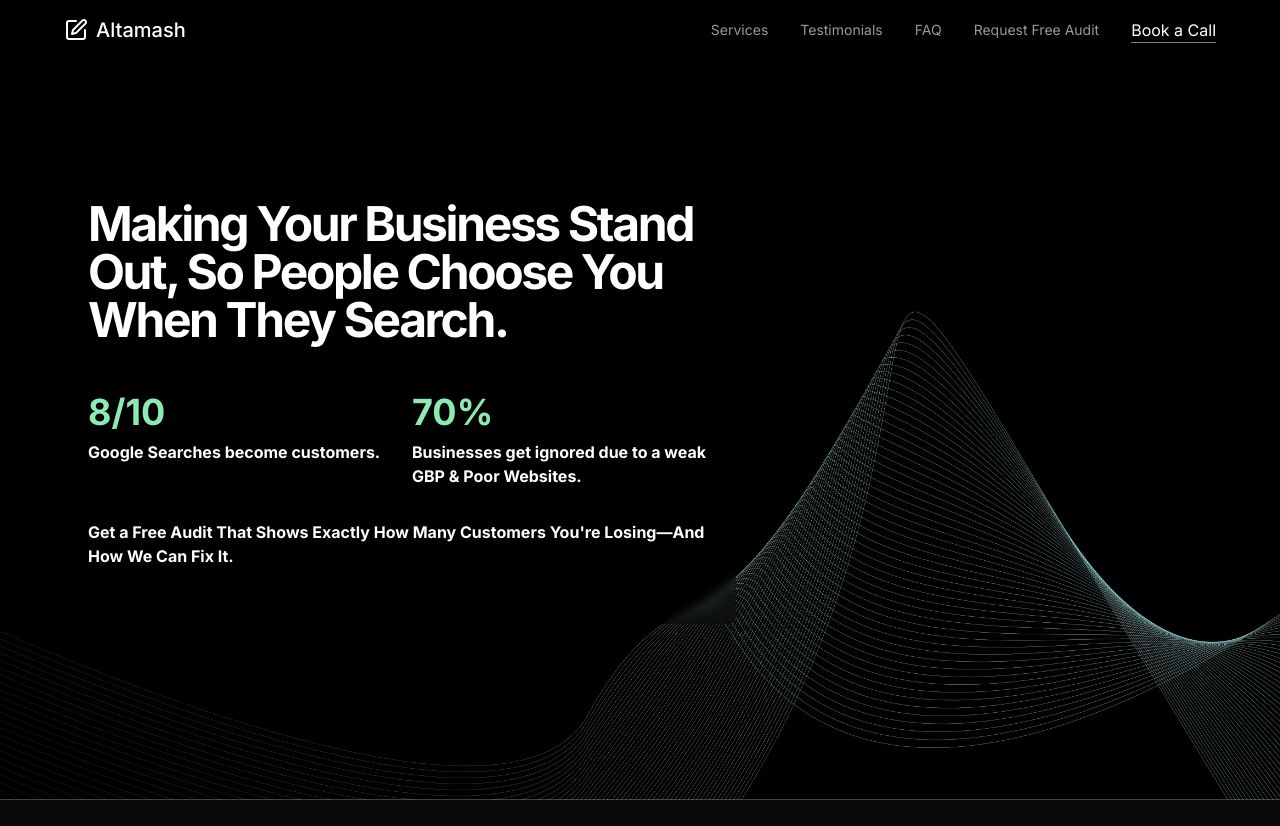
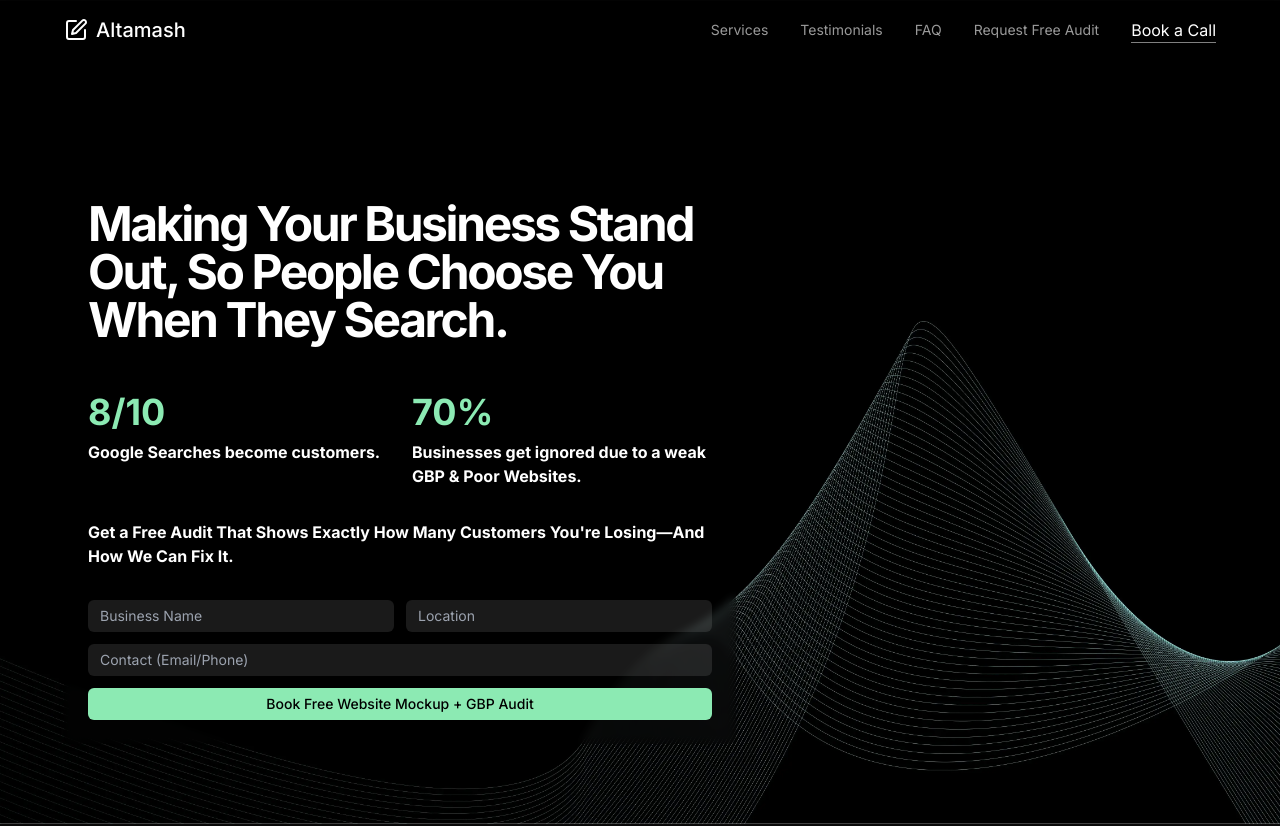
Before and after one commit to altamashh53/portfoliosite, a React (Vite) app: page / in a window 1280 px wide. Shown: the top 826 px of the page. Built offline with nearby package versions, Linux system fonts and the light colour scheme.

Commit message:
final form claude

```diff
--- a/src/components/ContactForm/ContactForm.tsx
+++ b/src/components/ContactForm/ContactForm.tsx
@@ -35,8 +35,15 @@ const ContactForm: React.FC = () => {
       try {
         // Get the form element
         const form = e.target as HTMLFormElement;
-        // Submit the form normally - Netlify will handle it
-        form.submit();
+
+        // Create form data for submission
+        const formElement = new FormData(form);
+
+        // Submit the form to Netlify
+        await fetch("/", {
+          method: "POST",
+          body: formElement
+        });
 
         // Show success message
         setShowSuccess(true);
@@ -44,8 +51,8 @@ const ContactForm: React.FC = () => {
         // Reset form
         setFormData({ businessName: "", location: "", contact: "" });
 
-        // Hide success message after 3 seconds
-        setTimeout(() => setShowSuccess(false), 3000);
+        // Hide success message after 5 seconds
+        setTimeout(() => setShowSuccess(false), 5000);
       } catch (error) {
         console.error("Form submission error:", error);
       } finally {
@@ -65,7 +72,7 @@ const ContactForm: React.FC = () => {
         onSubmit={handleSubmit}
         className="w-full space-y-3"
         name="contact"
-        netlify
+        netlify="true"
         netlify-honeypot="bot-field"
       >
         <input type="hidden" name="form-name" value="contact" />
@@ -73,10 +80,116 @@ const ContactForm: React.FC = () => {
           <input name="bot-field" />
         </div>
 
-        {/* Rest of your form fields remain the same */}
+        <div className="grid grid-cols-2 gap-3">
+          <div className="relative">
+            <input
+              type="text"
+              id="businessName"
+              name="businessName"
+              placeholder="Business Name"
+              maxLength={50}
+              required
+              className="w-full px-3 py-1.5 text-sm bg-white bg-opacity-10 rounded-md text-white placeholder-gray-400 focus:outline-none focus:ring-2 focus:ring-[#8CEAB3]"
+              value={formData.businessName}
+              onChange={(e) =>
+                setFormData({ ...formData, businessName: e.target.value })
+              }
+              aria-invalid={!!errors.businessName}
+            />
+            {errors.businessName && (
+              <p className="absolute -bottom-4 left-0 text-xs text-red-400">
+                {errors.businessName}
+              </p>
+            )}
+          </div>
 
-        {/* Success message remains the same */}
+          <div className="relative">
+            <input
+              type="text"
+              id="location"
+              name="location"
+              placeholder="Location"
+              required
+              className="w-full px-3 py-1.5 text-sm bg-white bg-opacity-10 rounded-md text-white placeholder-gray-400 focus:outline-none focus:ring-2 focus:ring-[#8CEAB3]"
+              value={formData.location}
+              onChange={(e) =>
+                setFormData({ ...formData, location: e.target.value })
+              }
+              aria-invalid={!!errors.location}
+            />
+            {errors.location && (
+              <p className="absolute -bottom-4 left-0 text-xs text-red-400">
+                {errors.location}
+              </p>
+            )}
+          </div>
+        </div>
+
+        <div className="relative">
+          <input
+            type="text"
+            id="contact"
+            name="contact"
+            placeholder="Contact (Email/Phone)"
+            required
+            className="w-full px-3 py-1.5 text-sm bg-white bg-opacity-10 rounded-md text-white placeholder-gray-400 focus:outline-none focus:ring-2 focus:ring-[#8CEAB3]"
+            value={formData.contact}
+            onChange={(e) =>
+              setFormData({ ...formData, contact: e.target.value })
+            }
+            aria-invalid={!!errors.contact}
+          />
+          {errors.contact && (
+            <p className="absolute -bottom-4 left-0 text-xs text-red-400">
+              {errors.contact}
+            </p>
+          )}
+        </div>
+
+        <motion.button
+          whileHover={{ scale: 1.02 }}
+          whileTap={{ scale: 0.98 }}
+          type="submit"
+          disabled={isSubmitting}
+          className={`w-full py-1.5 px-3 text-sm bg-[#8CEAB3] text-black font-medium rounded-md transition-all ${
+            isSubmitting ? "opacity-70" : "hover:bg-opacity-90"
+          }`}
+        >
+          {isSubmitting ? "Sending..." : "Book Free Website Mockup + GBP Audit"}
+        </motion.button>
       </motion.form>
+
+      <AnimatePresence>
+        {showSuccess && (
+          <motion.div
+            initial={{ opacity: 0, y: -20 }}
+            animate={{ opacity: 1, y: 0 }}
+            exit={{ opacity: 0, y: -20 }}
+            className="fixed top-1/2 left-1/2 transform -translate-x-1/2 -translate-y-1/2 bg-[#8CEAB3] text-black px-8 py-6 rounded-lg shadow-xl z-50 max-w-md w-full border-2 border-white"
+          >
+            <div className="flex flex-col items-center text-center">
+              <svg
+                xmlns="http://www.w3.org/2000/svg"
+                className="h-16 w-16 mb-4 text-black"
+                fill="none"
+                viewBox="0 0 24 24"
+                stroke="currentColor"
+              >
+                <path
+                  strokeLinecap="round"
+                  strokeLinejoin="round"
+                  strokeWidth={2}
+                  d="M5 13l4 4L19 7"
+                />
+              </svg>
+              <h3 className="text-xl font-bold mb-2">Thank You!</h3>
+              <p className="text-base">
+                Your information was submitted successfully! We'll contact you soon!
+              </p>
+            </div>
+          </motion.div>
+        )}
+      </AnimatePresence>
     </>
   );
 };
```
